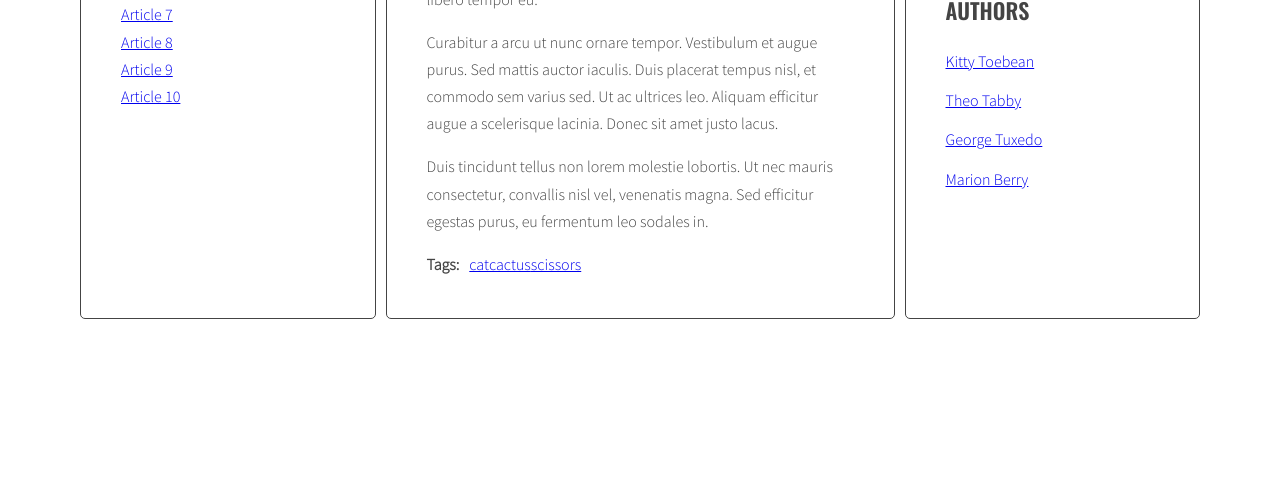
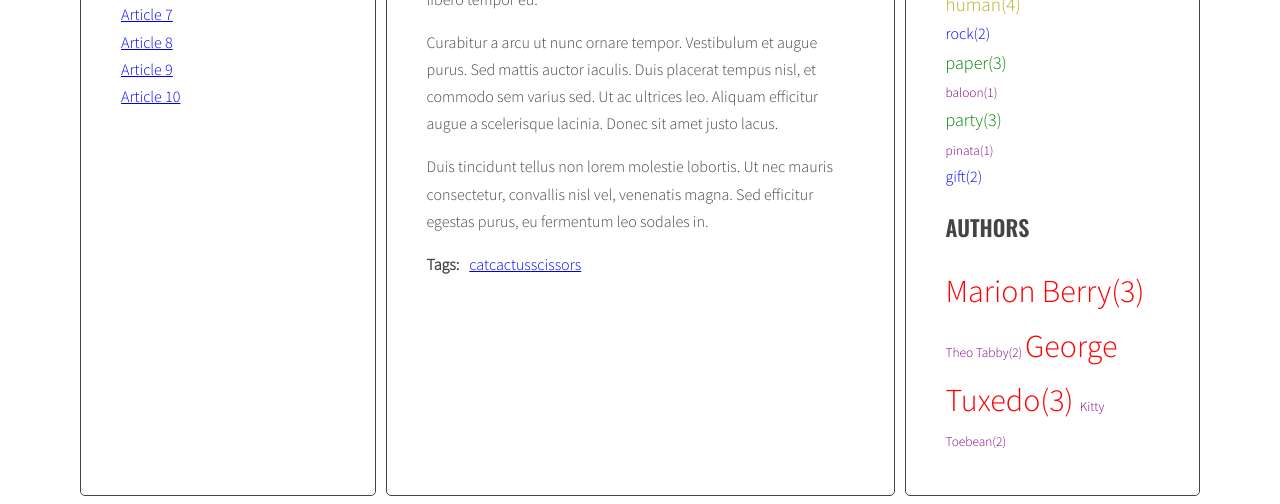
Before and after one commit to dosypinski/javascript-blog, a website: page index.html in a window 1280 px wide. Shown: the part 520-1024 px from the top of the page. Before the commit the page ends 847 px from the top, so only its background shows below. Drawn offline with nearby package versions, Linux system fonts and the light colour scheme.

Commit message:
add tags & author list

```diff
--- a/index.html
+++ b/index.html
@@ -63,7 +63,7 @@
             </ul>
           </div>
         </article>
-        <article class="post" id="article-4" data-tags="scissors paper hand" data-author="Kitty Toebean">
+        <article class="post" id="article-4" data-tags="human paper hand" data-author="Kitty Toebean">
           <h3 class="post-title">Article 4</h3>
           <p class="post-author"></p>
           <div class="post-content">
@@ -95,7 +95,7 @@
             </ul>
           </div>
         </article>
-        <article class="post" id="article-6" data-tags="pinata party baloon" data-author="George Tuxedo">
+        <article class="post" id="article-6" data-tags="pinata party hand" data-author="George Tuxedo">
           <h3 class="post-title">Article 6</h3>
           <p class="post-author"></p>
           <div class="post-content">
@@ -111,7 +111,7 @@
             </ul>
           </div>
         </article>
-        <article class="post" id="article-7" data-tags="flower gift party" data-author="Kitty Toebean">
+        <article class="post" id="article-7" data-tags="cat gift party" data-author="Kitty Toebean">
           <h3 class="post-title">Article 7</h3>
           <p class="post-author"></p>
           <div class="post-content">
@@ -143,7 +143,7 @@
             </ul>
           </div>
         </article>
-        <article class="post" id="article-9" data-tags="cake gift cactus" data-author="Marion Berry">
+        <article class="post" id="article-9" data-tags="hand gift cactus" data-author="Marion Berry">
           <h3 class="post-title">Article 9</h3>
           <p class="post-author"></p>
           <div class="post-content">
@@ -179,34 +179,9 @@
       <aside class="sidebar">
         <h2 class="section-title">Tags</h2>
         <ul class="list tags">
-          <li><a href="#">design</a> <span>(6)</span></li>
-          <li><a href="#">code</a> <span>(5)</span></li>
-          <li><a href="#">tutorials</a> <span>(4)</span></li>
-          <li><a href="#">reviews</a> <span>(4)</span></li>
-          <li><a href="#">news</a> <span>(6)</span></li>
         </ul>
         <h2 class="section-title">Authors</h2>
         <ul class="list authors">
-          <li>
-            <a href="#">
-              <span class="author-name">Kitty Toebean</span>
-            </a>
-          </li>
-          <li>
-            <a href="#">
-              <span class="author-name">Theo Tabby</span>
-            </a>
-          </li>
-          <li>
-            <a href="#">
-              <span class="author-name">George Tuxedo</span>
-            </a>
-          </li>
-          <li>
-            <a href="#">
-              <span class="author-name">Marion Berry</span>
-            </a>
-          </li>
         </ul>
       </aside>
     </main>
--- a/js/script.js
+++ b/js/script.js
@@ -4,10 +4,15 @@
 
 
   const optArticleSelector = '.post';
-  const  optTitleSelector = '.post-title';
-  const  optTitleListSelector = '.titles';
-  const  optArticleTagsSelector = '.post-tags .list';
-  const  optArticleAuthorSelector = '.post-author';
+  const optTitleSelector = '.post-title';
+  const optTitleListSelector = '.titles';
+  const optArticleTagsSelector = '.post-tags .list';
+  const optArticleAuthorSelector = '.post-author';
+  const optTagsListSelector = '.tags .list';
+  const optCloudClassCount = 6;
+  const optCloudClassPrefix = 'tag-size-';
+  const optAuthorsListSelector = '.list .authors';
+
 
 
   const titleClickHandler = function(event) {
@@ -32,6 +37,7 @@
     const targetArticle = document.querySelector(articleSelector);
     targetArticle.classList.add('active');
   };
+
 
 
   const generateTitleLinks = function(customSelector = '') {
@@ -60,7 +66,41 @@
   generateTitleLinks();
 
 
+
+  const calculateTagsParams = function(tags) {
+    const params = {
+      min: 999999,
+      max: 0
+    };
+    for (let tag in tags) {
+      console.log(tag + ' is used ' + tags[tag] + ' times');
+
+      if (tags[tag] > params.max) {
+        params.max = tags[tag];
+      }
+      if (tags[tag] < params.min) {
+        params.min = tags[tag];
+      }
+    }
+    return params;
+  };
+
+
+
+  const calculateTagClass = function(count, params){
+    const normalizedCount = count - params.min;
+    const normalizedMax = params.max - params.min;
+    const percentage = normalizedCount / normalizedMax;
+    const classNumber = Math.floor( percentage * (optCloudClassCount - 1 ) + 1);
+    return optCloudClassPrefix + classNumber;
+  };
+
+
+
   const generateTags = function() {
+    /* [NEW] create a new variable allTags with an empty object */
+    let allTags = {};
+
     const articles = document.querySelectorAll(optArticleSelector);
 
     for (let article of articles) {
@@ -72,12 +112,33 @@
       for (let tag of articleTagsArray) {
         const linkHTML = '<li><a href="#tag-' + tag + '">' + tag + '</a></li>';
         html = html + linkHTML;
+
+        if(!allTags[tag]) {
+          allTags[tag] = 1;
+        }
+        else {
+          allTags[tag]++;
+        }
       }
       tagsWrapper.innerHTML = html;
     }
+
+    const tagList = document.querySelector('.tags');
+    const tagsParams = calculateTagsParams(allTags);
+    console.log('tagsParams:', tagsParams);
+
+    let allTagsHTML = '';
+
+    for(let tag in allTags){
+      const tagLinkHTML = '<li><a class="' + calculateTagClass(allTags[tag], tagsParams) + ' " href="#tag-' + tag + '">' + tag + '(' + allTags[tag] + ') </a></li>';
+      allTagsHTML += tagLinkHTML;
+    }
+
+    tagList.innerHTML = allTagsHTML;
   };
 
   generateTags();
+
 
 
   const tagClickHandler = function(event) {
@@ -102,6 +163,7 @@
   };
 
 
+
   const addClickListenersToTags = function() {
     const tags = document.querySelectorAll('a[href^="#tag-"]');
 
@@ -113,7 +175,42 @@
   addClickListenersToTags();
 
 
+
+  const calculateAuthorParams = function(authorTags) {
+    const params = {
+      min: 999999,
+      max: 0
+    };
+    for (let authorTag in authorTags) {
+      console.log(authorTag + ' is used ' + authorTags[authorTag] + ' times');
+
+      if (authorTags[authorTag] > params.max) {
+        params.max = authorTags[authorTag];
+      }
+      if (authorTags[authorTag] < params.min) {
+        params.min = authorTags[authorTag];
+      }
+    }
+    return params;
+  };
+
+
+
+  const calculateAuthorClass = function(count, params){
+    const normalizedCount = count - params.min;
+    const normalizedMax = params.max - params.min;
+    const percentage = normalizedCount / normalizedMax;
+    const classNumber = Math.floor( percentage * (optCloudClassCount - 1 ) + 1);
+    return optCloudClassPrefix + classNumber;
+  };
+
+
+
   const generateAuthors = function() {
+    /* [NEW] create a new variable allTags with an empty object */
+    let allAuthors = {};
+    console.log ('authors:', allAuthors);
+
     const articles = document.querySelectorAll(optArticleSelector);
 
     for (let article of articles) {
@@ -122,10 +219,42 @@
       const authorTag = article.getAttribute('data-author');
       const linkHTML = `<a href="#author-${authorTag}">${authorTag}</a>`;
       html = html + linkHTML;
+      /* [NEW] check if this link is NOT already in allAuthors */
+      if(!allAuthors[authorTag]) {
+      /* [NEW] add tag to allAuthors object */
+        allAuthors[authorTag] = 1;
+      }
+      else {
+        allAuthors[authorTag]++;
+      }
       authorsWrapper.innerHTML = html;
     }
+
+    /* [NEW] find list of authors in right column */
+    const authorList = document.querySelector('.authors');
+
+    /*[NEW] calculate authors parameters */
+    const authorParams = calculateAuthorParams(allAuthors);
+    console.log('authorParams:', authorParams);
+
+    /* [NEW] find list of authors in right colu
+    mn */
+    let allAuthorsHTML = '';
+
+    /* [NEW] START LOOP: for each tag in allAuthors: */
+    for (let authorTag in allAuthors) {
+
+      /* [NEW] generate code of a link and add it to allAuthorsHTML */
+      const authorlinkHTML = '<li><a class="' + calculateAuthorClass(allAuthors[authorTag], authorParams) + ' " href="#author-' + authorTag + '">' + authorTag + '(' + allAuthors[authorTag] + ') </a></li>';
+      allAuthorsHTML += authorlinkHTML;
+
+    /* [NEW] END LOOP: for each tag in allAuthors: */
+    }
+    /*[NEW] add HTML from allAuthorsHTML to tagList */
+    authorList.innerHTML = allAuthorsHTML;
   };
   generateAuthors();
+
 
 
   const authorClickHandler = function(event) {
@@ -149,6 +278,7 @@
   };
 
 
+
   const addClickListenersToAuthors = function() {
     const authors = document.querySelectorAll('a[href^="#author-"]');
 
--- a/sass/style.scss
+++ b/sass/style.scss
@@ -122,3 +122,39 @@ body {
     margin: 0 10px 0 0;
   }
 }
+
+.sidebar .tags , .authors li {
+  & a {
+    text-decoration: none;
+  }
+  display: inline;
+}
+
+.tag-size-1 {
+  font-size: smaller;
+  color: purple;
+}
+
+.tag-size-2 {
+  font-size: medium;
+  color: blue;
+}
+
+.tag-size-3 {
+  font-size: large;
+  color: green;
+}
+
+.tag-size-4 {
+  font-size: larger;
+  color: rgb(175, 175, 29);
+}
+
+.tag-size-5 {
+  font-size: x-large;
+  color: orange;
+}
+.tag-size-6 {
+  font-size: xx-large;
+  color: red;
+}
```
Also changed, not shown: css/style.css, 1 other file.
